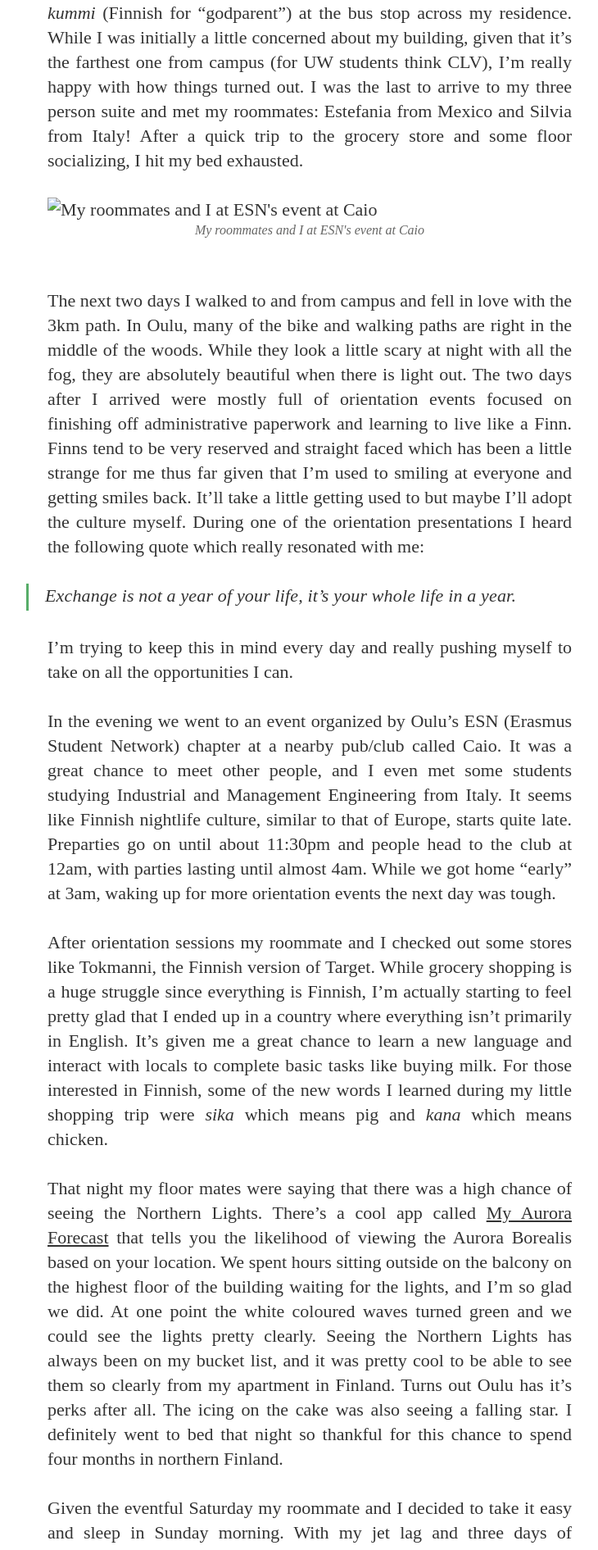
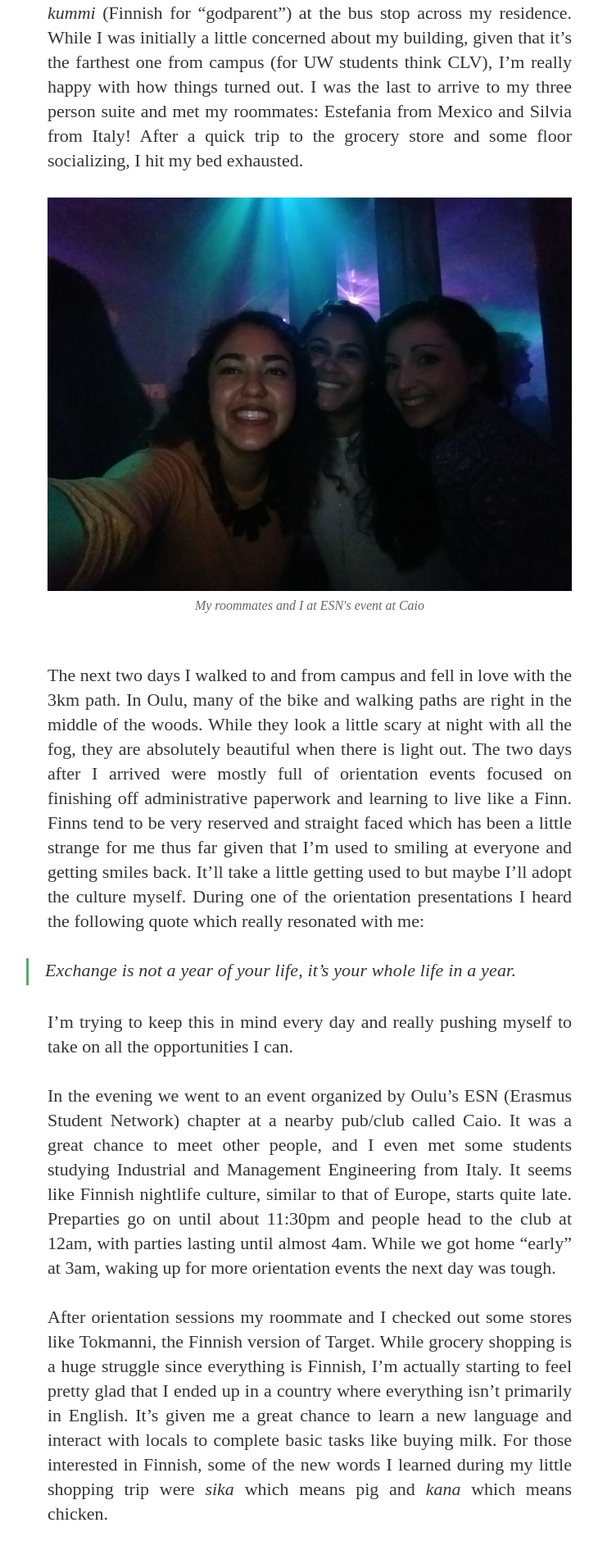
Before and after one commit to phukerikar/phukerikar.github.io, a Jekyll site: the page built from _posts/2017-09-08-my-first-week-in-oulu.markdown, in a window 1280 px wide. Shown: the part 1179-3070 px from the top of the page at 82% size, without its empty margins (262-992 px from the left). Built offline with Jekyll 4.4.1, drawn with Linux system fonts in a browser that asks for light colours; nearby versions of some CDN libraries; some web fonts are replaced.

Commit message:
now it's fixed

```diff
--- a/_posts/2017-09-08-my-first-week-in-oulu.markdown
+++ b/_posts/2017-09-08-my-first-week-in-oulu.markdown
@@ -4,14 +4,14 @@
 date:   2017-09-08 14:34:25
 categories: travel
 tags: featured
-image: ./assets/article_images/2017-09-08-my-first-week-in-oulu/cover.jpg
+image: /assets/article_images/2017-09-08-my-first-week-in-oulu/cover.jpg
 excerpt: The week of settling in, making new friends, starting classes, and exploring the city!
 ---
 Well it turns out I was right. In my last blog post I mentioned that I was coming to the realization that sometimes the best experiences are the ones we least expect, and my first week in Finland has proved that to be absolutely true. From meeting incredible people, to crossing viewing the Northern Lights off my bucket list, any sense of regret or sadness for not being able to go to my initial country of choice has vanished.
 
 3 flights and 1 bus ride after my last post, I arrived in Oulu and met my *kummi* (Finnish for “godparent”) at the bus stop across my residence. While I was initially a little concerned about my building, given that it’s the farthest one from campus (for UW students think CLV), I’m really happy with how things turned out. I was the last to arrive to my three person suite and met my roommates: Estefania from Mexico and Silvia from Italy! After a quick trip to the grocery store and some floor socializing, I hit my bed exhausted.
 
-![My roommates and I at ESN's event at Caio](./assets/article_images/2017-09-08-my-first-week-in-oulu/roommates.jpg){:class="img-responsive"}
+![My roommates and I at ESN's event at Caio](/assets/article_images/2017-09-08-my-first-week-in-oulu/roommates.jpg){:class="img-responsive"}
 
 The next two days I walked to and from campus and fell in love with the 3km path. In Oulu, many of the bike and walking paths are right in the middle of the woods. While they look a little scary at night with all the fog, they are absolutely beautiful when there is light out. The two days after I arrived were mostly full of orientation events focused on finishing off administrative paperwork and learning to live like a Finn. Finns tend to be very reserved and straight faced which has been a little strange for me thus far given that I'm used to smiling at everyone and getting smiles back. It'll take a little getting used to but maybe I'll adopt the culture myself. During one of the orientation presentations I heard the following quote which really resonated with me:
 
```
